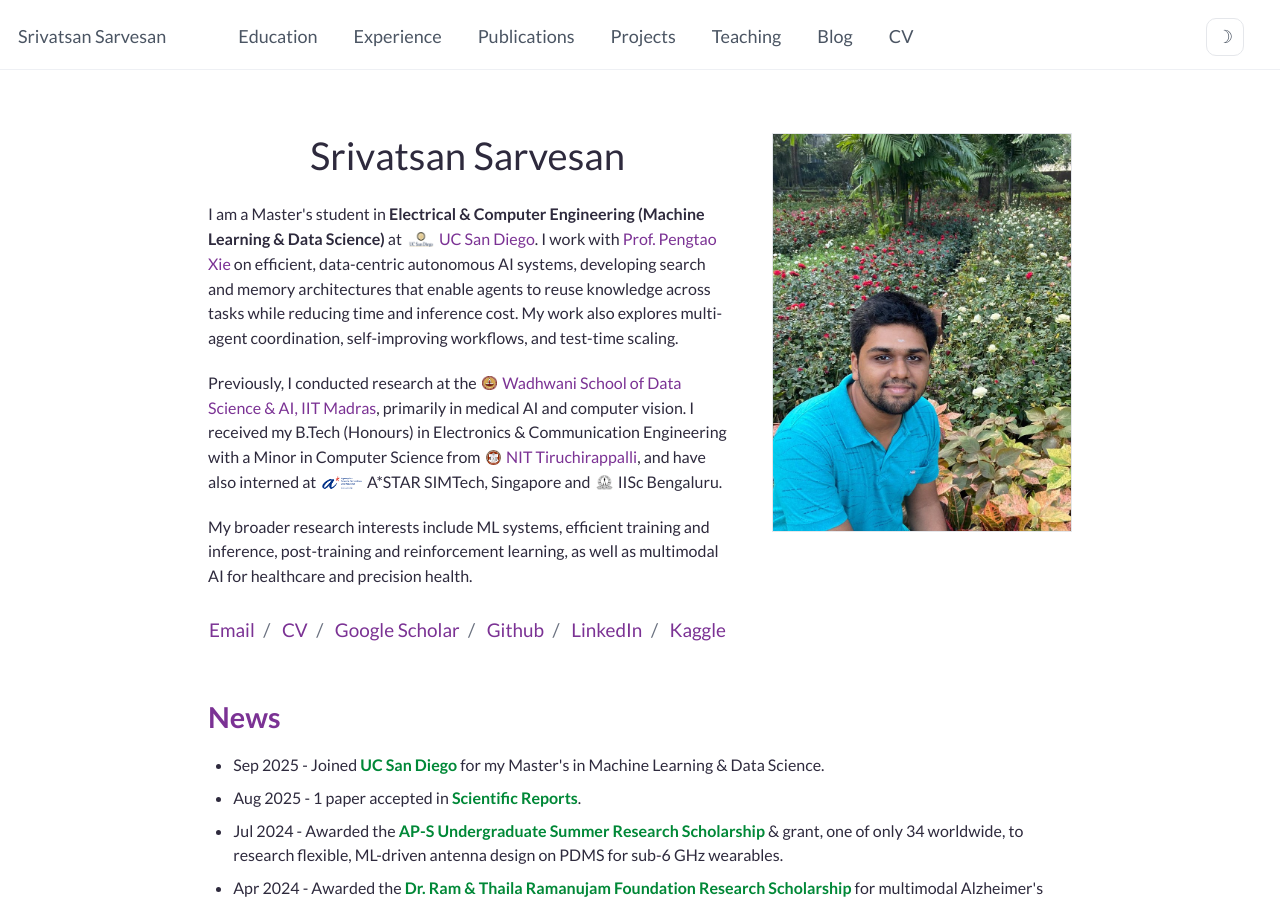
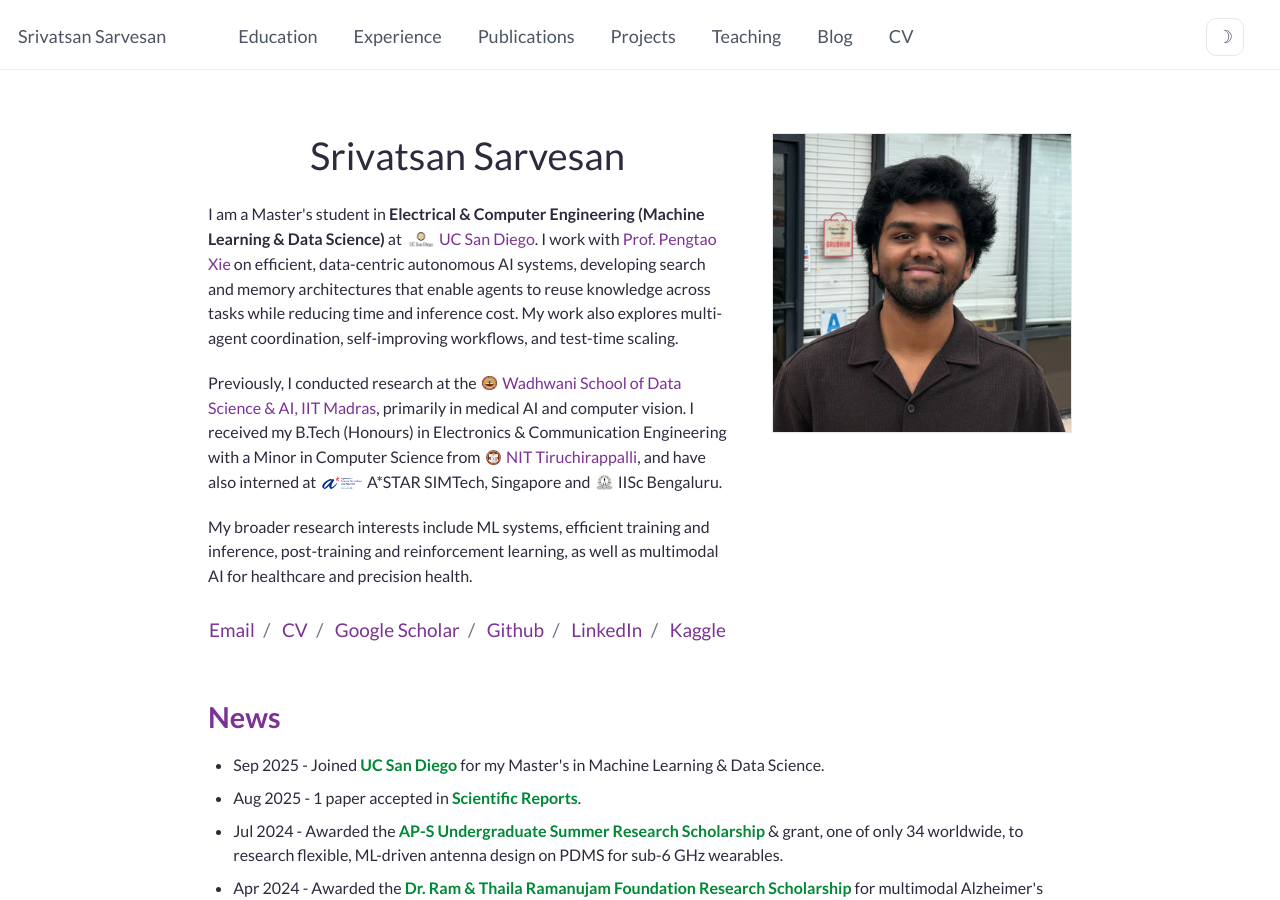
Before and after one commit to Srivatsan6923/srivatsan6923.github.io, a Jekyll site: the page built from _pages/about.md, in a window 1280 px wide and 900 px high. Built offline with Jekyll 4.4.1, drawn with Linux system fonts in a browser that asks for light colours; some web fonts are replaced.

Commit message:
Update profile picture

```diff
--- a/_config.yml
+++ b/_config.yml
@@ -14,7 +14,7 @@
 # Drives the sidebar profile (_includes/author-profile.html) and the social
 # icon rows (_includes/socials.html). Blank fields are simply not rendered.
 author:
-  avatar           : "Srivatsan_profile_pic.jpg"
+  avatar           : "linkedin_bio_pic.png"
   name             : *name
   bio              : "MS ECE (MLDS) @ UCSD | B.Tech ECE @ NITT | Exchange Student @ IITM"
   location         : "San Diego, USA"
--- a/_data/home.yml
+++ b/_data/home.yml
@@ -8,7 +8,7 @@
 
 profile:
   name: "Srivatsan Sarvesan"
-  photo: /images/Srivatsan_profile_pic.jpg
+  photo: /images/linkedin_bio_pic.png
 
 # Short bio: three tight paragraphs. Keep it short; the detail belongs on the
 # Experience, Projects and Education pages.
```
Also changed, not shown: images/linkedin_bio_pic.png (added).
